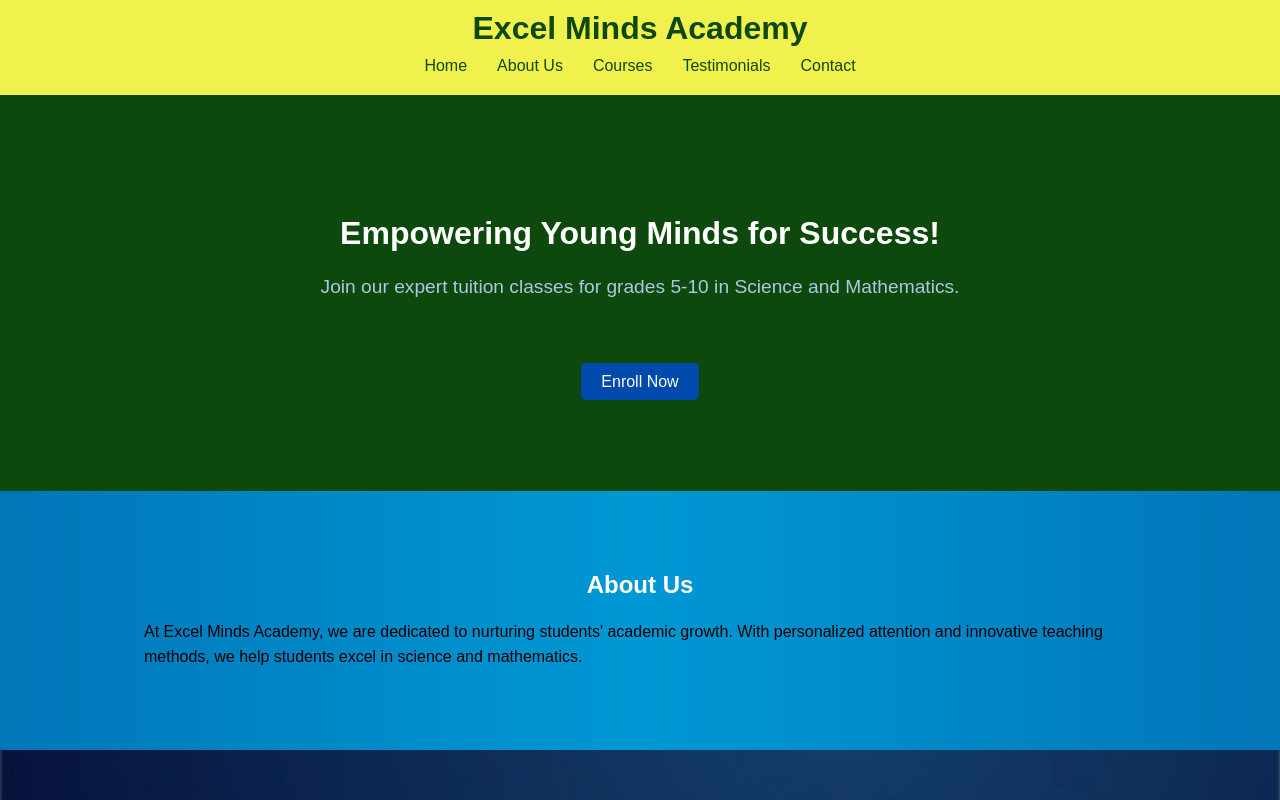
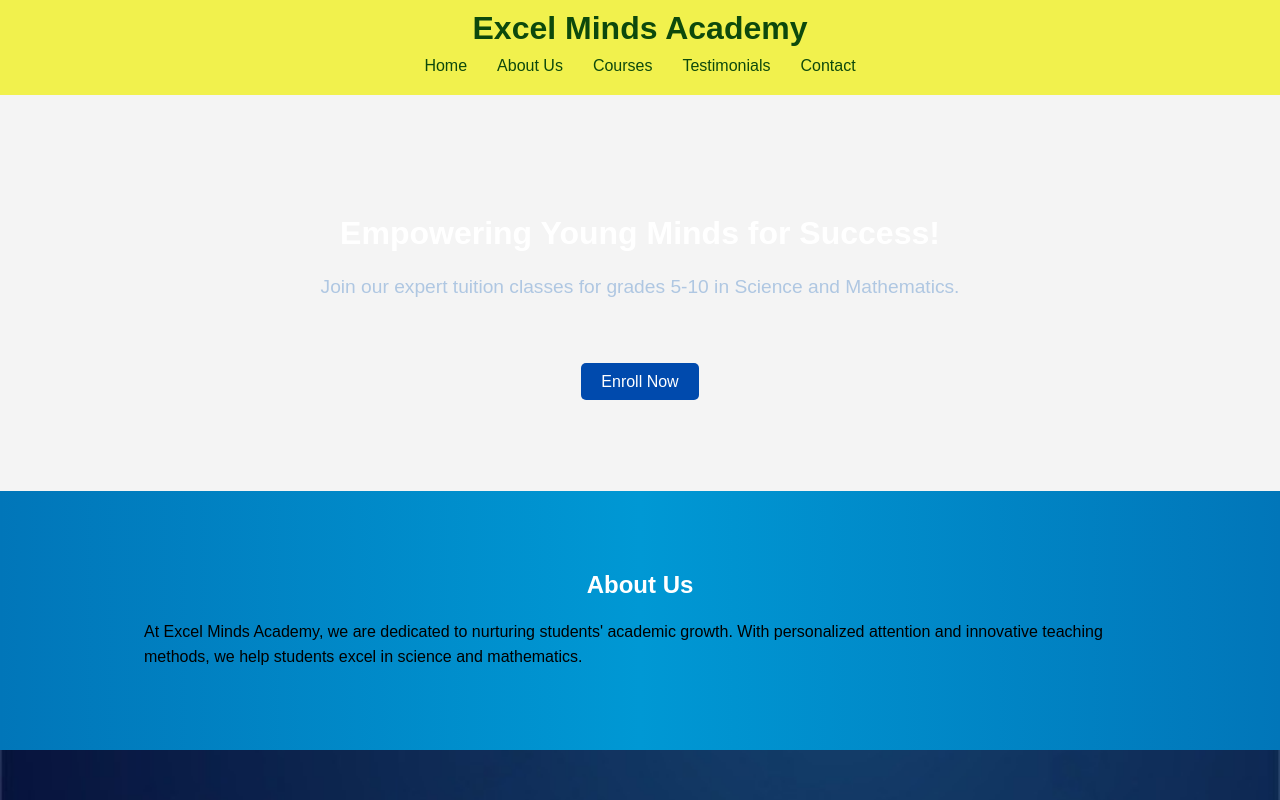
Before and after one commit to Ananth09/excelminds, a plain HTML site: page index.html in a window 1280 px wide. Shown: the top 800 px of the page. Drawn offline with Linux system fonts and the light colour scheme; files whose address does not match are found by name.

Commit message:
Update style.css

```diff
--- a/css/style.css
+++ b/css/style.css
@@ -40,7 +40,7 @@ header nav ul li a {
 
 .hero {
     text-align: center;
-    background-color: #0d490c; /* Add the correct path to your image */
+    background-color: #f4f4f4; /* Add the correct path to your image */
     background-size: cover;
     background-position: cover;
     padding: 120px 0;
```
